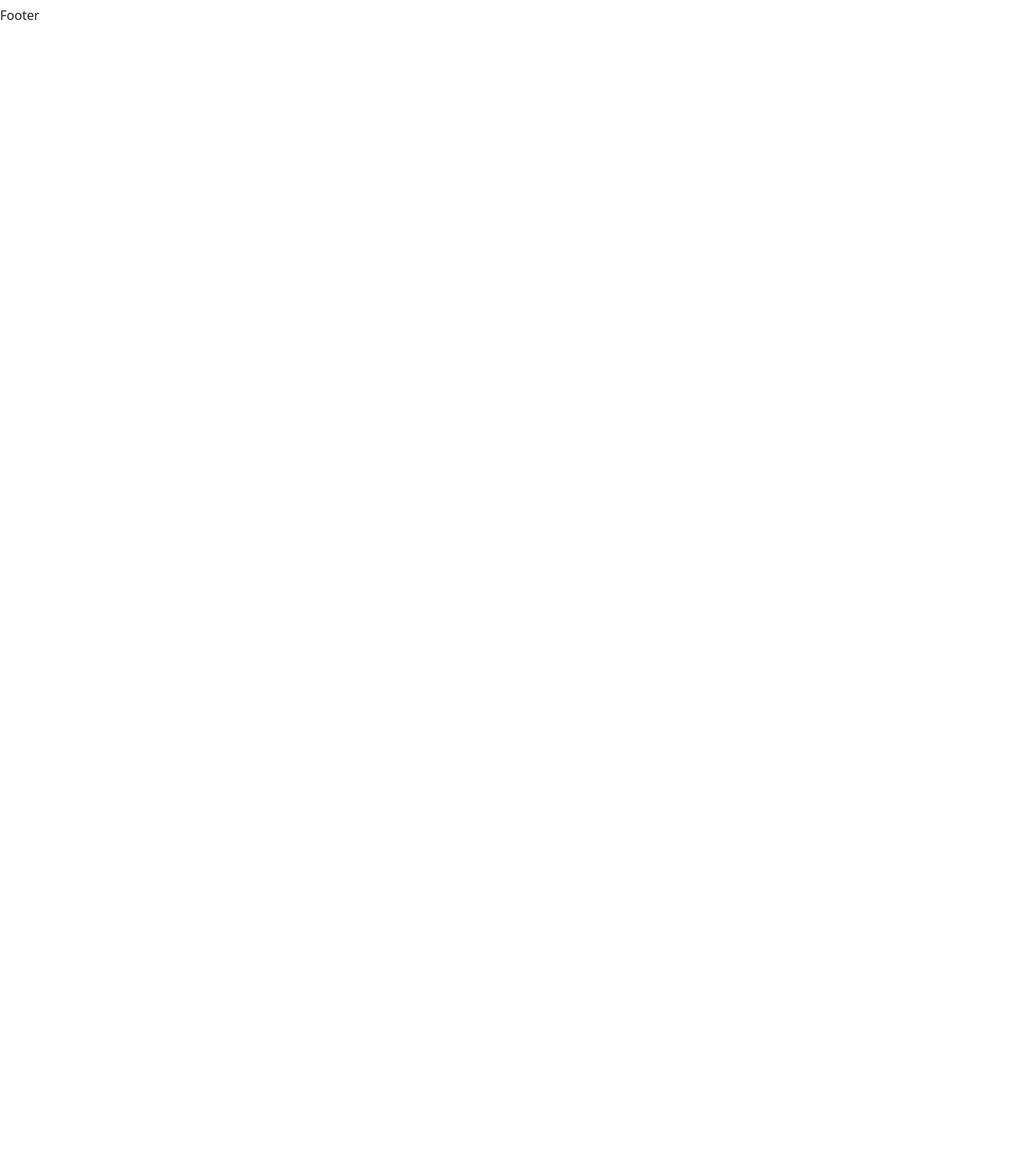
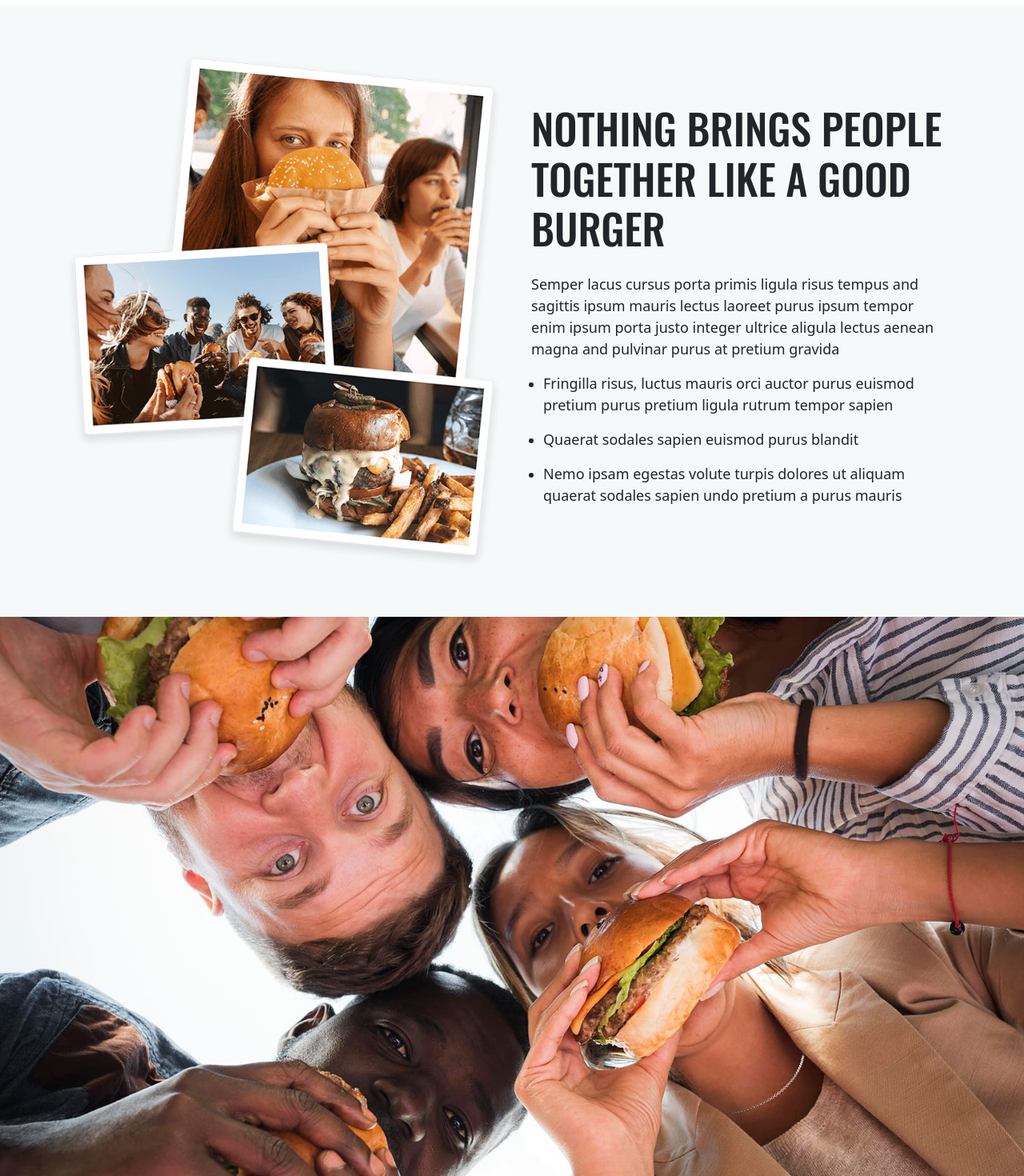
Before and after one commit to suraj28j/Food-Delivery-App, a React (Vite) app: page / in a window 1280 px wide. Shown: the part 3660-5130 px from the top of the page at 80% size. Before the commit the page ends 3691 px from the top, so only its background shows below. Built offline with nearby package versions, Linux system fonts and the light colour scheme.

Commit message:
home section 5 complete

```diff
--- a/src/index.css
+++ b/src/index.css
@@ -22,8 +22,8 @@
     --light-black: #333;
     --light-white: #f7f7f7;
     --light-red: #e3000e;
-    --light-grey: #f6f9fa;
-    --light-grey-2: #dddddd;
+    --light-gray: #f6f9fa;
+    --light-gray-2: #dddddd;
     --white: #fff;
     --yellow: #f7be27;
     --grey: #757575;
--- a/src/pages/Home/Home.jsx
+++ b/src/pages/Home/Home.jsx
@@ -4,6 +4,7 @@ import "../../styles/HomeStyle.css"
 import Section1 from './Section1'
 import Section2 from './Section2'
 import Section3 from './Section3'
+import Section4 from './Section4'
 
 const Home = () => {
   return (
@@ -18,6 +19,9 @@ const Home = () => {
 
         {/* Home Section Menu */}
         <Section3 />
+
+        {/* Home Section Promotion */}
+        <Section4 />
       </Layout>
     </>
   )
--- a/src/pages/Home/Section3.jsx
+++ b/src/pages/Home/Section3.jsx
@@ -106,8 +106,8 @@ const Section3 = () => {
             <div className='container'>
 
                 <div className='row'>
-                    <div className='col-md-2'></div>
-                    <div className='col-md-8 text-center mb-4'>
+                    <div className='col-lg-2'></div>
+                    <div className='col-lg-8 text-center mb-4'>
                         <h2>OUR CRAZY BURGERS</h2>
                         <p className="para">
                             Aliquam a augue suscipit, luctus neque purus ipsum neque undo
@@ -120,7 +120,7 @@ const Section3 = () => {
                 <div className='row g-4 mb-4'>
                     {
                         mockData.map((mockData, index) => (
-                            <div className='col-md-3' key={index}>
+                            <div className='col-lg-3' key={index}>
                                 <div className="card overflow-hidden" style={{ minWidth: "18rem" }}>
                                     <div className='overflow-hidden'>
                                         <img src={mockData.image} className="card-img-top overflow-hidden" alt={mockData.id} />
@@ -154,14 +154,14 @@ const Section3 = () => {
                 </div>
 
                 <div className='row pt-4'>
-                    <div className='col-md-5'>
+                    <div className='col-lg-5'>
                         <div className='ads_box ads_img1 mb-4 mb-md-0'>
                             <h4 className='mb-0'>GET YOUR FREE</h4>
                             <h5>CHEESE FRIES</h5>
                             <Link to="/" className='btn order_now btn_red px-4'>Learn More</Link>
                         </div>
                     </div>
-                    <div className='col-md-7'>
+                    <div className='col-lg-7'>
                         <div className='ads_box ads_img2 mb-4 mb-md-0'>
                             <h4 className='mb-0'>GET YOUR FREE</h4>
                             <h5>CHEESE FRIES</h5>
--- /dev/null
+++ b/src/pages/Home/Section4.jsx
@@ -0,0 +1,42 @@
+import React from 'react'
+import PromotionImage from "../../Assets/promotion/pro.png"
+
+const Section4 = () => {
+    return (
+        <>
+            <div className='promotion_section'>
+                <div className='container'>
+                    <div className='row align-items-center'>
+                        <div className='col-lg-6 text-center mb-4 mb-lg-0'>
+                            <img src={PromotionImage} alt='Promotion-img' className='img-fluid' />
+                        </div>
+                        <div className='col-lg-6 px-4'>
+                            <h2>Nothing brings people together like a good burger</h2>
+                            <p>Semper lacus cursus porta primis ligula risus tempus and
+                                sagittis ipsum mauris lectus laoreet purus ipsum tempor enim
+                                ipsum porta justo integer ultrice aligula lectus aenean magna
+                                and pulvinar purus at pretium gravida
+                            </p>
+                            <ul>
+                                <li>
+                                    <p>Fringilla risus, luctus mauris orci auctor purus euismod pretium purus pretium ligula rutrum tempor sapien</p>
+                                </li>
+                                <li>
+                                    <p>Quaerat sodales sapien euismod purus blandit</p>
+                                </li>
+                                <li>
+                                    <p>Nemo ipsam egestas volute turpis dolores ut aliquam quaerat sodales sapien undo pretium a purus mauris</p>
+                                </li>
+                            </ul>
+                        </div>
+                    </div>
+                </div>
+            </div>
+
+            {/* BG Parallax Scroll */}
+            <div className='bg_parallax_scroll'></div>
+        </>
+    )
+}
+
+export default Section4
--- a/src/styles/HomeStyle.css
+++ b/src/styles/HomeStyle.css
@@ -220,7 +220,44 @@
     font-size: 18px;
 }
 
+
+/* Home Promotion 3.0 */
+
+.promotion_section {
+    padding: 60px 0;
+    background-color: var(--light-gray);
+}
+
+.promotion_section h2 {
+    font-size: 3.25rem;
+    margin-bottom: 25px;
+}
+
+.promotion_section p {
+    font-size: 1.125rem;
+}
+
+.promotion_section ul {
+    padding-left: 15px;
+}
+
+/* Home Parallax 5.0 */
+.bg_parallax_scroll {
+    background: url("../Assets//parallax/bg.jpg") no-repeat center center;
+    background-size: cover;
+    background-attachment: fixed;
+    width: 100%;
+    height: 700px;
+}
+
 /* Media Query */
+
+@media (max-width:1200px) {
+    .promotion_section h2 {
+        font-size: 2.25rem;
+    }
+}
+
 @media (max-width:992px) {
 
     /* Home About 2.0 */
@@ -234,6 +271,12 @@
 
     .about_wrapper .about_box p {
         padding: 0;
+    }
+
+    /* Home Parallax 5.0 */
+    .bg_parallax_scroll {
+        background-attachment: scroll;
+        height: 500px;
     }
 }
 
```
